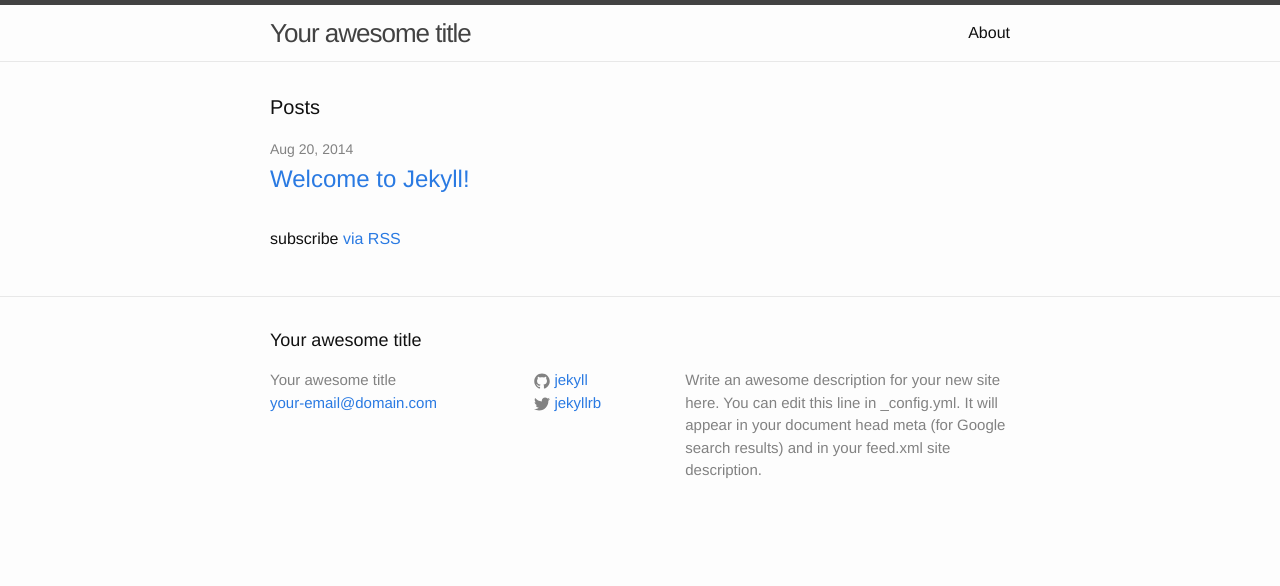
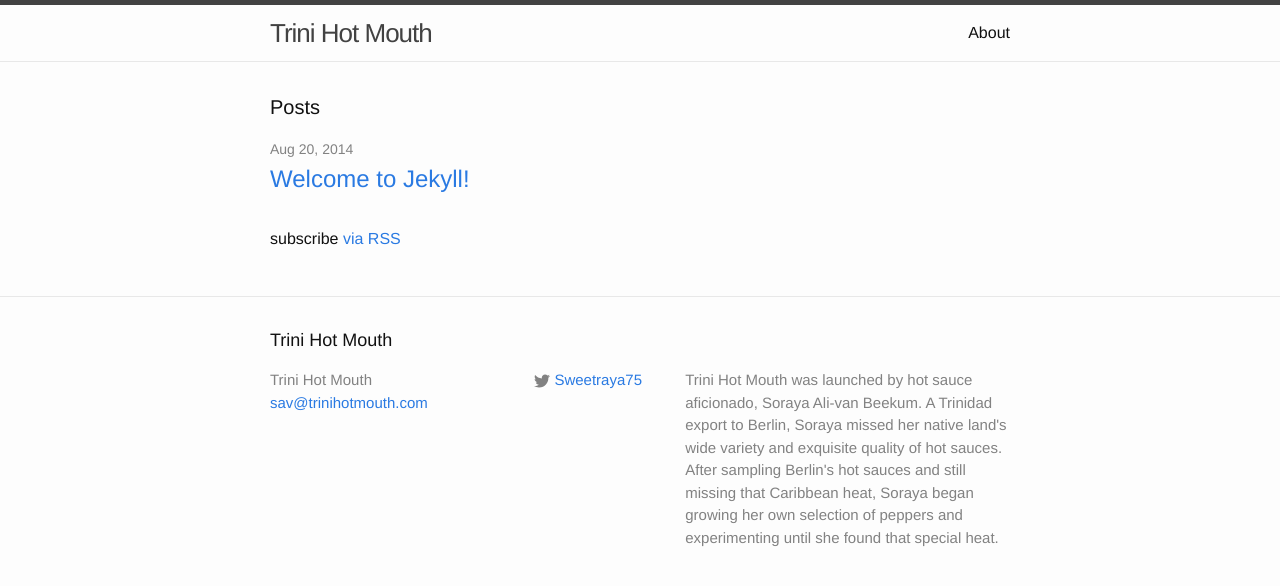
Before and after one commit to marsmining/trini-hot-mouth, a Jekyll site: the page built from index.html, in a window 1280 px wide. Shown: the top 586 px of the page. Built offline with Jekyll 4.4.1, drawn with Linux system fonts in a browser that asks for light colours.

Commit message:
basic config changes to trini hot mouth branding

```diff
--- a/_config.yml
+++ b/_config.yml
@@ -1,14 +1,15 @@
 # Site settings
-title: Your awesome title
-email: your-email@domain.com
+title: Trini Hot Mouth
+email: sav@trinihotmouth.com
 description: > # this means to ignore newlines until "baseurl:"
-  Write an awesome description for your new site here. You can edit this
-  line in _config.yml. It will appear in your document head meta (for
-  Google search results) and in your feed.xml site description.
+  Trini Hot Mouth was launched by hot sauce aficionado, Soraya Ali-van Beekum.
+  A Trinidad export to Berlin, Soraya missed her native land's wide variety and
+  exquisite quality of hot sauces. After sampling Berlin's hot sauces and still
+  missing that Caribbean heat, Soraya began growing her own selection of peppers
+  and experimenting until she found that special heat.
 baseurl: "" # the subpath of your site, e.g. /blog/
-url: "http://yourdomain.com" # the base hostname & protocol for your site
-twitter_username: jekyllrb
-github_username:  jekyll
+url: "http://trinihotmouth.com" # the base hostname & protocol for your site
+twitter_username: Sweetraya75
 
 # Build settings
 markdown: kramdown
```
